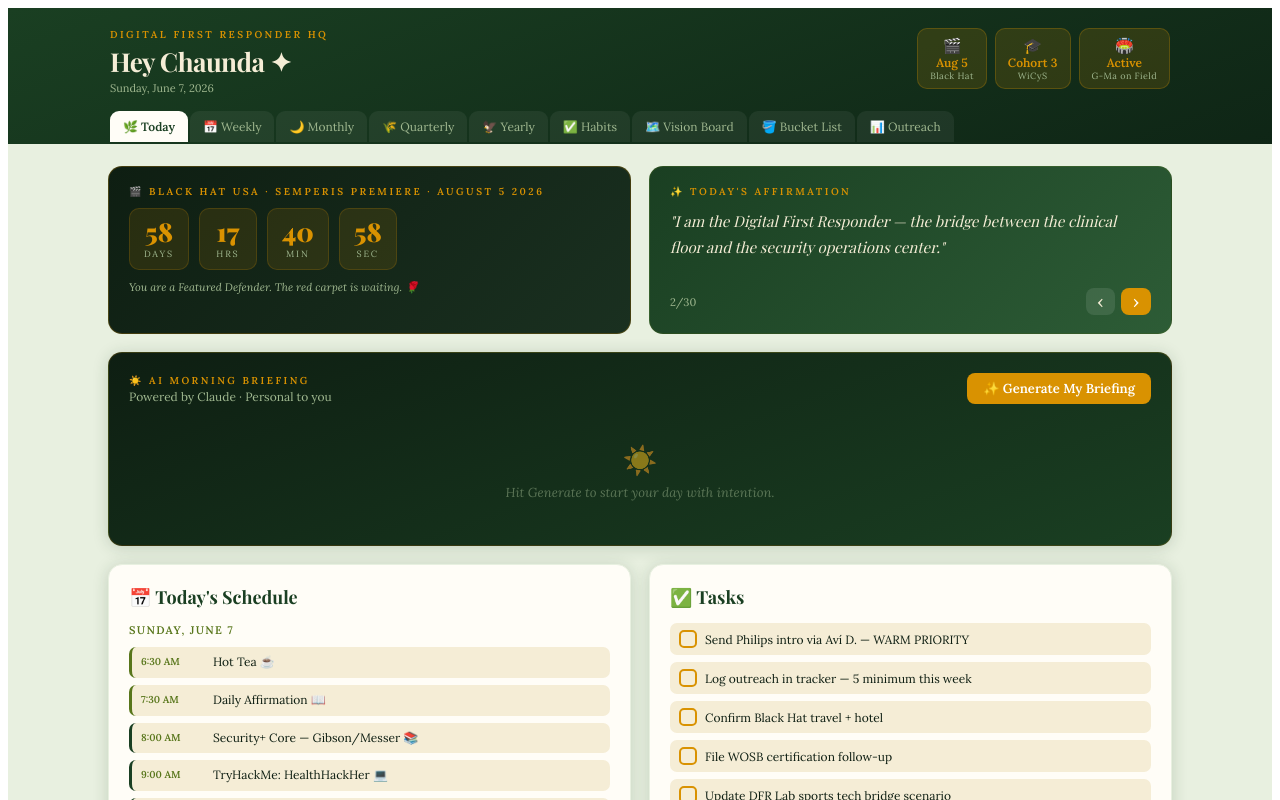
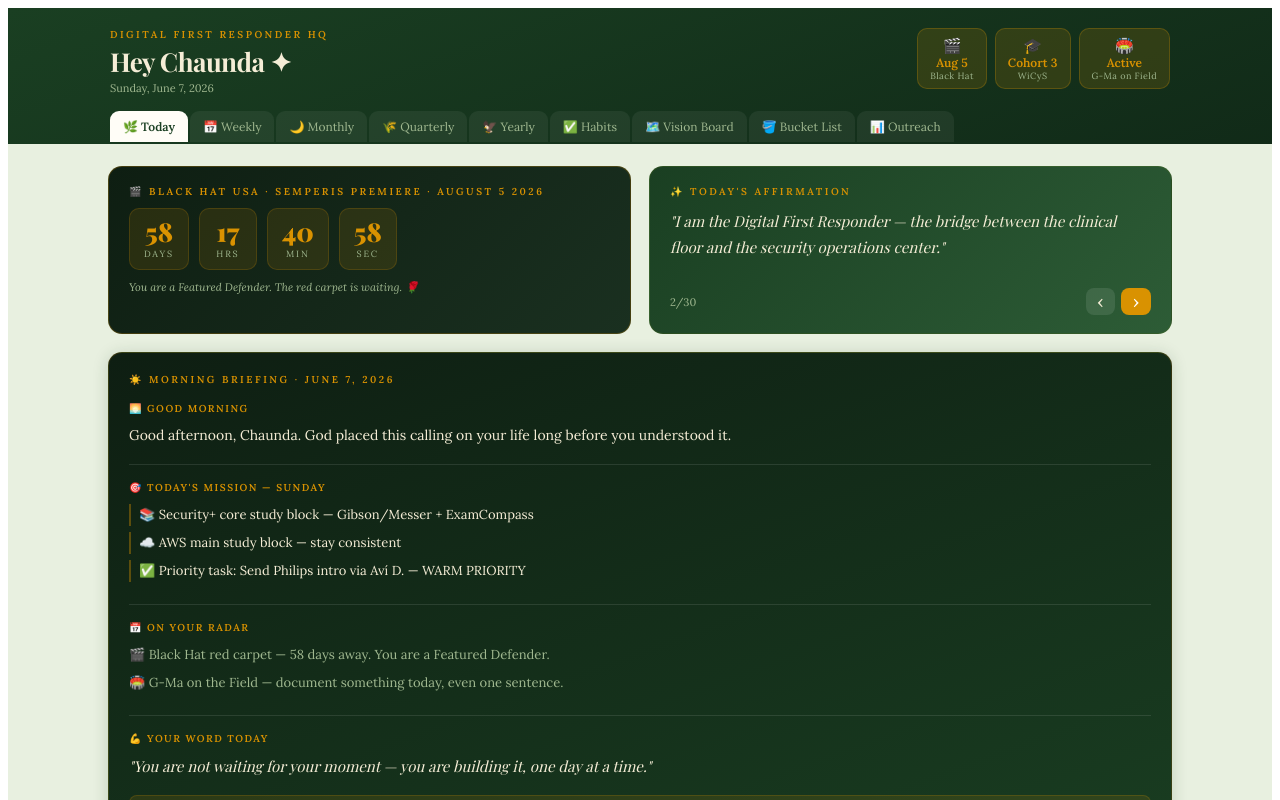
Before and after one commit to ccdallas/ccd-hq, a React (Vite) app: page / in a window 1280 px wide. Shown: the top 800 px of the page. Built offline with nearby package versions, Linux system fonts and the light colour scheme.

Commit message:
Refactor Briefing component to remove onSave prop

```diff
--- a/src/App.jsx
+++ b/src/App.jsx
@@ -355,76 +355,108 @@ function Affirmation(){
 }
 
 // ── AI BRIEFING ────────────────────────────────────────────────────
-function Briefing({data,onSave}){
-  const [text,setText]=useState(data.savedBriefing||"");
-  const [loading,setLoading]=useState(false);
-  const [err,setErr]=useState("");
-  const today=new Date().toDateString();
-  const days=Math.floor((BLACK_HAT-new Date())/86400000);
-  const pending=data.tasks.filter(t=>!t.done);
+function Briefing({data}){
+  const days = Math.floor((BLACK_HAT - new Date()) / 86400000);
+  const pending = data.tasks.filter(t => !t.done);
+  const hour = new Date().getHours();
+  const todayName = new Date().toLocaleDateString("en-US",{weekday:"long"});
+  const dow = new Date().getDay();
+  const isTueOrThu = [2,4].includes(dow);
+  const isSat = dow === 6;
 
-  const gen=useCallback(async()=>{
-    setLoading(true);setErr("");
-    try{
-      const prompt=`You are the personal AI assistant for Chaunda C. Dallas — healthcare cybersecurity strategist, Digital First Responder, grandmother, woman of faith. Generate her personalized morning briefing for today.
+  const greeting = hour < 12 ? "Good morning" : hour < 17 ? "Good afternoon" : "Good evening";
 
-Context:
-- Clinical emergency medicine background spanning decades, now cybersecurity
-- Featured Defender in Semperis "Midnight in the War Room" premiering Black Hat Aug 5 — ${days} days away
-- WiCyS Technical Mentor Cohort 3 — active
-- Milwaukee move post-Black Hat for mother's dementia care
-- Weekly focus: "${data.weeklyFocus}"
-- Pending tasks (${pending.length}): ${pending.map(t=>t.text).join(", ")||"all clear"}
-- Currently studying: ${data.currentRead}
-- G-Ma on the Field 90-day sports tech security challenge — active
-- Today's schedule: Security+ 8am, AWS study, WiCyS if Tue/Thu, Paid clients 1-4pm Tue/Thu, Exercise 5pm, Outreach daily
+  const faithLines = [
+    "God placed this calling on your life long before you understood it.",
+    "You are covered, protected, and walking in purpose.",
+    "Every step forward is ordered. Trust the process.",
+    "You didn't come this far to only come this far.",
+    "The work you're doing today is building something that will outlast you.",
+    "He who began a good work in you will carry it to completion.",
+    "Your story is not finished. The best chapter is still being written.",
+  ];
+  const faithLine = faithLines[dow % faithLines.length];
 
-Write her morning briefing in exactly 4 sections:
-1. 🌅 GOOD MORNING — faith-forward personal greeting (2 sentences max)
-2. 🎯 TODAY'S MISSION — top 3 specific priorities for today
-3. 📅 ON YOUR RADAR — 2-3 upcoming milestones (Black Hat countdown, Milwaukee, WiCyS)
-4. 💪 YOUR WORD TODAY — one powerful sentence that speaks to where she is right now
+  const mission = [];
+  if (isTueOrThu) {
+    mission.push("▣ WiCyS Office Hours 10–11am — show up fully");
+    mission.push("▣ Paid client sessions 1–4pm — this is your funding engine");
+  } else if (isSat) {
+    mission.push("▣ WiCyS Study Hall 1–2pm — lead with generosity");
+    mission.push("▣ G-Ma on the Field content block — document the journey");
+  } else {
+    mission.push("📚 Security+ core study block — Gibson/Messer + ExamCompass");
+    mission.push("☁️ AWS main study block — stay consistent");
+  }
+  if (pending.length > 0) {
+    mission.push(`✅ Priority task: ${pending[0].text}`);
+  } else {
+    mission.push("✅ All tasks clear — log 5 outreach touches today");
+  }
 
-Tone: warm, direct, faith-informed, no fluff. Every word earns its place.`;
+  const radar = [];
+  radar.push(`🎬 Black Hat red carpet — ${days} days away. You are a Featured Defender.`);
+  if (days <= 30) radar.push("🔴 Final stretch to Black Hat — every action compounds now.");
+  radar.push("🏟️ G-Ma on the Field — document something today, even one sentence.");
+  if (isTueOrThu) radar.push("💼 Paid slots protected today — guard that time.");
 
-      const res=await fetch("https://api.anthropic.com/v1/messages",{
-        method:"POST",headers:{"Content-Type":"application/json"},
-        body:JSON.stringify({model:"claude-sonnet-4-6",max_tokens:800,messages:[{role:"user",content:prompt}]}),
-      });
-      const json=await res.json();
-      const t=json.content?.[0]?.text||"Unable to generate.";
-      setText(t);onSave(t,today);
-    }catch(e){setErr("Connection error. Try again.");}
-    setLoading(false);
-  },[data,days,pending]);
+  const wordOptions = [
+    "You are not waiting for your moment — you are building it, one day at a time.",
+    "The gap between clinical floors and the SOC exists because nobody like you stepped in yet. You stepped in.",
+    "Every open door required a you that kept showing up. Keep showing up.",
+    "The credential no certification can replicate is the one you already carry.",
+    "I didn't leave healthcare. I learned to defend it. Say it like you mean it today.",
+    "G-Ma on the Field isn't just a challenge. It's a declaration.",
+    "The right role is looking for you while you're looking for it. Keep moving.",
+  ];
+  const wordToday = wordOptions[new Date().getDate() % wordOptions.length];
 
-  return(
-    <div style={{...card(),background:`linear-gradient(160deg,#0e1e12,${C.forest})`,border:`1px solid ${C.gold}30`,color:C.cream}}>
-      <div style={{display:"flex",justifyContent:"space-between",alignItems:"center",marginBottom:14,flexWrap:"wrap",gap:10}}>
-        <div>
-          <div style={{fontSize:10,letterSpacing:"0.25em",color:C.gold,textTransform:"uppercase",fontWeight:700}}>☀️ AI Morning Briefing</div>
-          <div style={{fontSize:12,color:"#a0b890",marginTop:2}}>Powered by Claude · Personal to you</div>
+  return (
+    <div style={{...card(), background:`linear-gradient(160deg,#0e1e12,${C.forest})`, border:`1px solid ${C.gold}30`, color:C.cream}}>
+      <div style={{fontSize:10, letterSpacing:"0.25em", color:C.gold, textTransform:"uppercase", fontWeight:700, marginBottom:16}}>
+        ☀️ Morning Briefing · {new Date().toLocaleDateString("en-US",{month:"long",day:"numeric",year:"numeric"})}
+      </div>
+
+      <div style={{marginBottom:16, paddingBottom:16, borderBottom:"1px solid rgba(255,255,255,0.1)"}}>
+        <div style={{fontSize:10, letterSpacing:"0.15em", color:C.gold, textTransform:"uppercase", fontWeight:700, marginBottom:8}}>🌅 Good Morning</div>
+        <div style={{fontFamily:"'Lora',Georgia,serif", fontSize:14, lineHeight:1.8, color:C.cream}}>
+          {greeting}, Chaunda. {faithLine}
         </div>
-        <button onClick={gen} disabled={loading} style={{...BTN(C.gold),opacity:loading?0.7:1,display:"flex",alignItems:"center",gap:6}}>
-          {loading?<><span style={{display:"inline-block",animation:"spin 1s linear infinite"}}>⟳</span> Generating…</>:(text?"🔄 Regenerate":"✨ Generate My Briefing")}
-        </button>
       </div>
-      {err&&<div style={{background:"rgba(224,92,92,0.2)",borderRadius:8,padding:"10px 14px",fontSize:13,color:"#ffaaaa",marginBottom:12}}>{err}</div>}
-      {!text&&!loading&&(
-        <div style={{textAlign:"center",padding:"24px",opacity:0.5}}>
-          <div style={{fontSize:28,marginBottom:6}}>☀️</div>
-          <div style={{fontSize:13,fontStyle:"italic",color:"#a0b890"}}>Hit Generate to start your day with intention.</div>
+
+      <div style={{marginBottom:16, paddingBottom:16, borderBottom:"1px solid rgba(255,255,255,0.1)"}}>
+        <div style={{fontSize:10, letterSpacing:"0.15em", color:C.gold, textTransform:"uppercase", fontWeight:700, marginBottom:10}}>🎯 Today's Mission — {todayName}</div>
+        {mission.map((m,i) => (
+          <div key={i} style={{fontFamily:"'Lora',Georgia,serif", fontSize:13, color:C.cream, lineHeight:1.7, marginBottom:6, paddingLeft:8, borderLeft:`2px solid ${C.gold}60`}}>
+            {m}
+          </div>
+        ))}
+      </div>
+
+      <div style={{marginBottom:16, paddingBottom:16, borderBottom:"1px solid rgba(255,255,255,0.1)"}}>
+        <div style={{fontSize:10, letterSpacing:"0.15em", color:C.gold, textTransform:"uppercase", fontWeight:700, marginBottom:10}}>📅 On Your Radar</div>
+        {radar.map((r,i) => (
+          <div key={i} style={{fontFamily:"'Lora',Georgia,serif", fontSize:13, color:"#a0b890", lineHeight:1.7, marginBottom:5}}>
+            {r}
+          </div>
+        ))}
+      </div>
+
+      <div style={{marginBottom: pending.length > 0 ? 16 : 0}}>
+        <div style={{fontSize:10, letterSpacing:"0.15em", color:C.gold, textTransform:"uppercase", fontWeight:700, marginBottom:8}}>💪 Your Word Today</div>
+        <div style={{fontFamily:"'Playfair Display',Georgia,serif", fontSize:15, color:C.cream, lineHeight:1.75, fontStyle:"italic"}}>
+          "{wordToday}"
+        </div>
+      </div>
+
+      {pending.length > 0 && (
+        <div style={{marginTop:16, padding:"10px 14px", borderRadius:8, background:"rgba(217,146,1,0.12)", border:`1px solid ${C.gold}30`}}>
+          <div style={{fontSize:11, color:C.gold, fontWeight:700, marginBottom:6}}>⚡ {pending.length} task{pending.length>1?"s":""} pending</div>
+          {pending.slice(0,3).map((t,i) => (
+            <div key={i} style={{fontSize:12, color:"#a0b890", marginBottom:3}}>→ {t.text}</div>
+          ))}
         </div>
       )}
-      {loading&&(
-        <div style={{textAlign:"center",padding:"24px"}}>
-          <div style={{display:"flex",justifyContent:"center",gap:6}}>
-            {[0,1,2].map(i=><div key={i} style={{width:8,height:8,borderRadius:"50%",background:C.gold,animation:`bounce 1.2s ease-in-out ${i*0.2}s infinite`}}/>)}
-          </div>
-          <div style={{fontSize:12,color:"#a0b890",marginTop:10,fontStyle:"italic"}}>Preparing your briefing…</div>
-        </div>
-      )}
-      {text&&!loading&&<div style={{fontFamily:"'Lora',Georgia,serif",fontSize:14,lineHeight:1.85,color:C.cream,whiteSpace:"pre-wrap",borderTop:`1px solid rgba(255,255,255,0.1)`,paddingTop:14}}>{text}</div>}
     </div>
   );
 }
@@ -642,7 +674,7 @@ export default function App(){
                 <Countdown/>
                 <Affirmation/>
               </div>
-              <Briefing data={data} onSave={saveBriefing}/>
+              <Briefing data={data}/>
               <div style={{display:"grid",gridTemplateColumns:"1fr 1fr",gap:18}}>
                 <div style={card()}>
                   <div style={ST}>📅 Today's Schedule</div>
```
